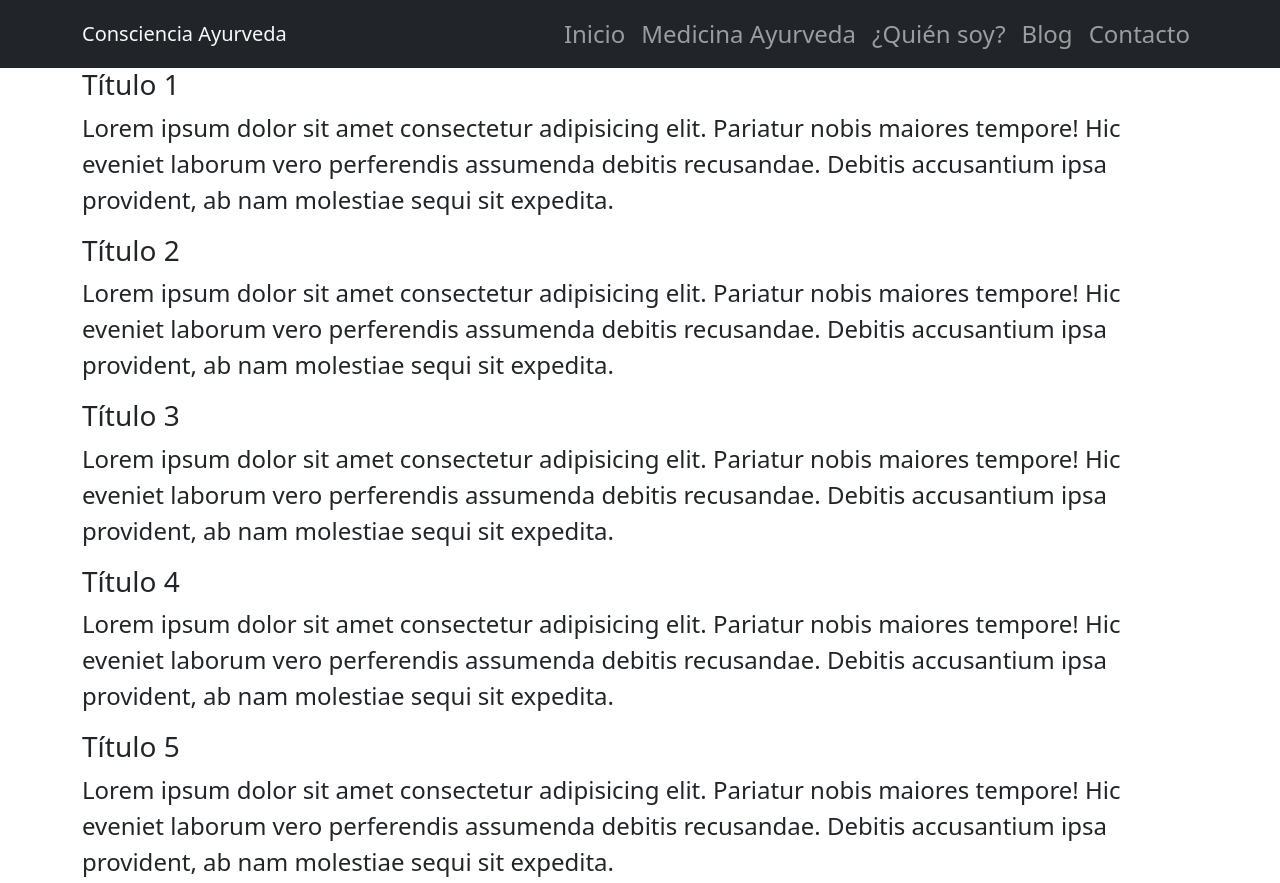
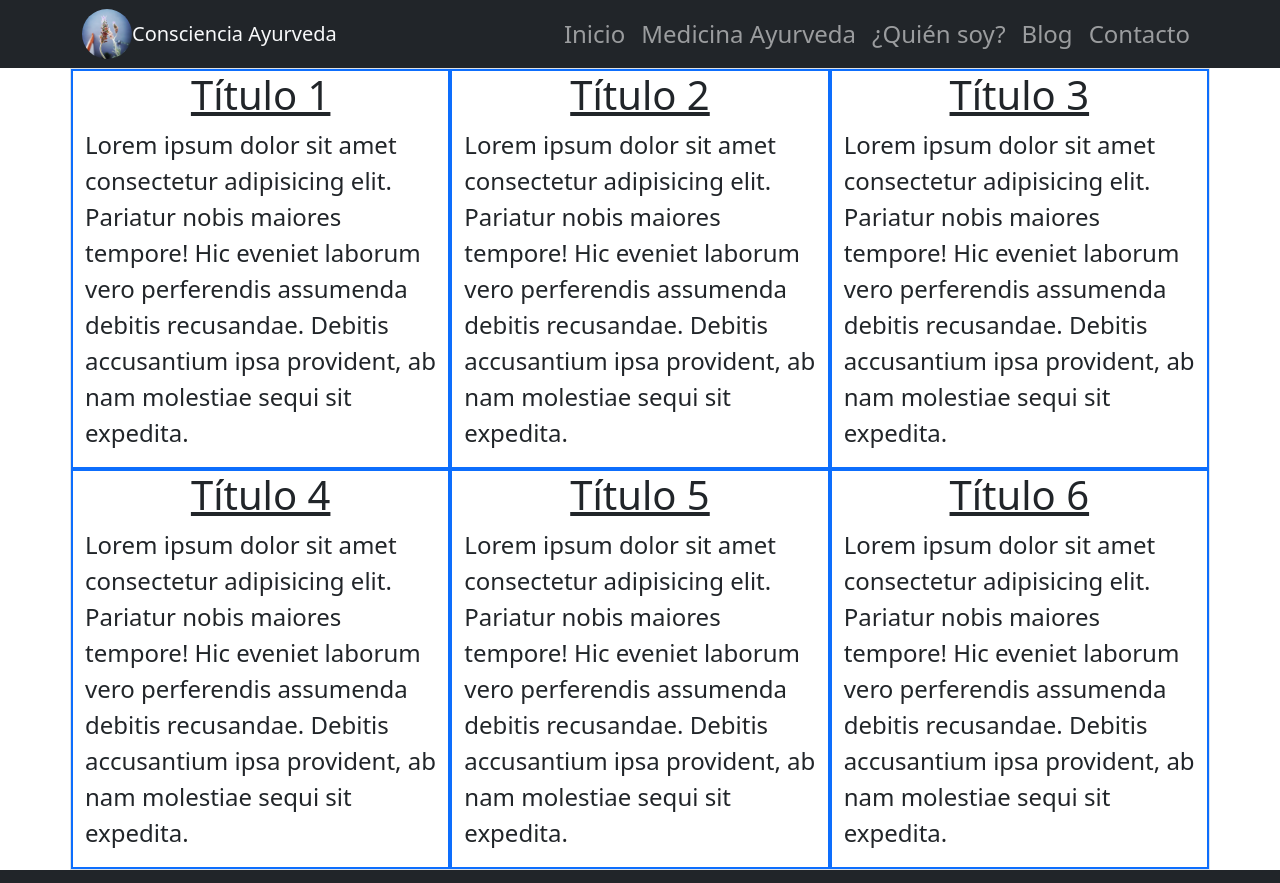
Before and after one commit to martin-kakazu/Ayurveda, a plain HTML site: page index.html in a window 1280 px wide. Shown: the top 883 px of the page. Drawn offline with nearby package versions, Linux system fonts and the light colour scheme.

Commit message:
actualizado index.html

```diff
--- a/index.html
+++ b/index.html
@@ -16,6 +16,7 @@
   <header>
     <nav class="navbar navbar-expand-lg navbar-dark bg-dark">
       <div class="container">
+        <img src="img/flor.jpeg" class="rounded-circle float-start" width="50"  alt="logo">
         <h5 class="text-light mb-0">Consciencia Ayurveda</h5>
         <button type="button" class="navbar-toggler" data-bs-toggle="collapse" data-bs-target="#navbarSupportedContent" aria-controls="navbarSupportedContent" aria-expanded="false" aria-label="Toggle navigation">
           <span class="navbar-toggler-icon"></span>
@@ -33,31 +34,33 @@
     </nav>
   </header>
   <main>
-    <section class="container">
-      <article class="container__card">
-          <h3 class="container__card--title">Título 1</h3>
-          <p class="container__card--text">Lorem ipsum dolor sit amet consectetur adipisicing elit. Pariatur nobis maiores tempore! Hic eveniet laborum vero perferendis assumenda debitis recusandae. Debitis accusantium ipsa provident, ab nam molestiae sequi sit expedita.</p>
+    <section class="container border">
+      <div class="row">
+        <article class="col-sm-12 col-md-6 col-lg-4 border border-primary border-2">
+            <h3 class="fs-1 text-decoration-underline text-center">Título 1</h3>
+            <p class="">Lorem ipsum dolor sit amet consectetur adipisicing elit. Pariatur nobis maiores tempore! Hic eveniet laborum vero perferendis assumenda debitis recusandae. Debitis accusantium ipsa provident, ab nam molestiae sequi sit expedita.</p>
         </article>
-      <article class="container__card">
-          <h3 class="container__card--title">Título 2</h3>
-          <p class="container__card--text">Lorem ipsum dolor sit amet consectetur adipisicing elit. Pariatur nobis maiores tempore! Hic eveniet laborum vero perferendis assumenda debitis recusandae. Debitis accusantium ipsa provident, ab nam molestiae sequi sit expedita.</p>
+        <article class="col-sm-12 col-md-6 col-lg-4 border border-primary border-2">
+            <h3 class="fs-1 text-decoration-underline text-center">Título 2</h3>
+            <p class="">Lorem ipsum dolor sit amet consectetur adipisicing elit. Pariatur nobis maiores tempore! Hic eveniet laborum vero perferendis assumenda debitis recusandae. Debitis accusantium ipsa provident, ab nam molestiae sequi sit expedita.</p>
         </article>
-      <article class="container__card">
-          <h3 class="container__card--title">Título 3</h3>
-          <p class="container__card--text">Lorem ipsum dolor sit amet consectetur adipisicing elit. Pariatur nobis maiores tempore! Hic eveniet laborum vero perferendis assumenda debitis recusandae. Debitis accusantium ipsa provident, ab nam molestiae sequi sit expedita.</p>
+        <article class="col-sm-12 col-md-6 col-lg-4 border border-primary border-2">
+            <h3 class="fs-1 text-decoration-underline text-center">Título 3</h3>
+            <p class="">Lorem ipsum dolor sit amet consectetur adipisicing elit. Pariatur nobis maiores tempore! Hic eveniet laborum vero perferendis assumenda debitis recusandae. Debitis accusantium ipsa provident, ab nam molestiae sequi sit expedita.</p>
         </article>
-      <article class="container__card">
-          <h3 class="container__card--title">Título 4</h3>
-          <p class="container__card--text">Lorem ipsum dolor sit amet consectetur adipisicing elit. Pariatur nobis maiores tempore! Hic eveniet laborum vero perferendis assumenda debitis recusandae. Debitis accusantium ipsa provident, ab nam molestiae sequi sit expedita.</p>
+        <article class="col-sm-12 col-md-6 col-lg-4 border border-primary border-2">
+            <h3 class="fs-1 text-decoration-underline text-center">Título 4</h3>
+            <p class="">Lorem ipsum dolor sit amet consectetur adipisicing elit. Pariatur nobis maiores tempore! Hic eveniet laborum vero perferendis assumenda debitis recusandae. Debitis accusantium ipsa provident, ab nam molestiae sequi sit expedita.</p>
         </article>
-      <article class="container__card">
-          <h3 class="container__card--title">Título 5</h3>
-          <p class="container__card--text">Lorem ipsum dolor sit amet consectetur adipisicing elit. Pariatur nobis maiores tempore! Hic eveniet laborum vero perferendis assumenda debitis recusandae. Debitis accusantium ipsa provident, ab nam molestiae sequi sit expedita.</p>
+        <article class="col-sm-12 col-md-6 col-lg-4 border border-primary border-2">
+            <h3 class="fs-1 text-decoration-underline text-center">Título 5</h3>
+            <p class="">Lorem ipsum dolor sit amet consectetur adipisicing elit. Pariatur nobis maiores tempore! Hic eveniet laborum vero perferendis assumenda debitis recusandae. Debitis accusantium ipsa provident, ab nam molestiae sequi sit expedita.</p>
         </article>
-      <article class="container__card">
-          <h3 class="container__card--title">Título 6</h3>
-          <p class="container__card--text">Lorem ipsum dolor sit amet consectetur adipisicing elit. Pariatur nobis maiores tempore! Hic eveniet laborum vero perferendis assumenda debitis recusandae. Debitis accusantium ipsa provident, ab nam molestiae sequi sit expedita.</p>
+        <article class="col-sm-12 col-md-6 col-lg-4 border border-primary border-2">
+            <h3 class="fs-1 text-decoration-underline text-center">Título 6</h3>
+            <p class="">Lorem ipsum dolor sit amet consectetur adipisicing elit. Pariatur nobis maiores tempore! Hic eveniet laborum vero perferendis assumenda debitis recusandae. Debitis accusantium ipsa provident, ab nam molestiae sequi sit expedita.</p>
         </article>
+      </div>
     </section>
   </main>
   <footer id="footer bg" class="bg-dark text-light">
```
Also changed, not shown: img/kapha.jpg (added), img/pitta.jpg (added), img/vatta.jpg (added). Lines whose indentation alone changed are shown as unchanged.
